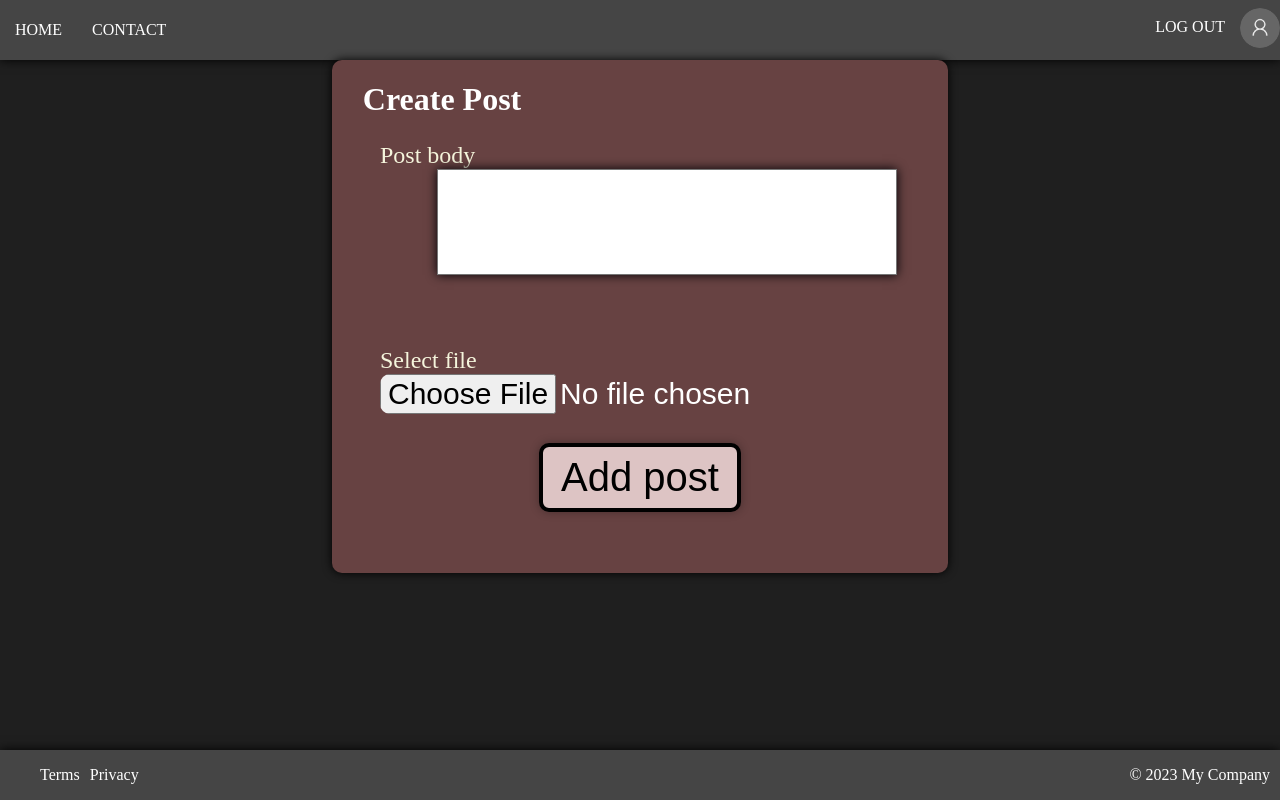
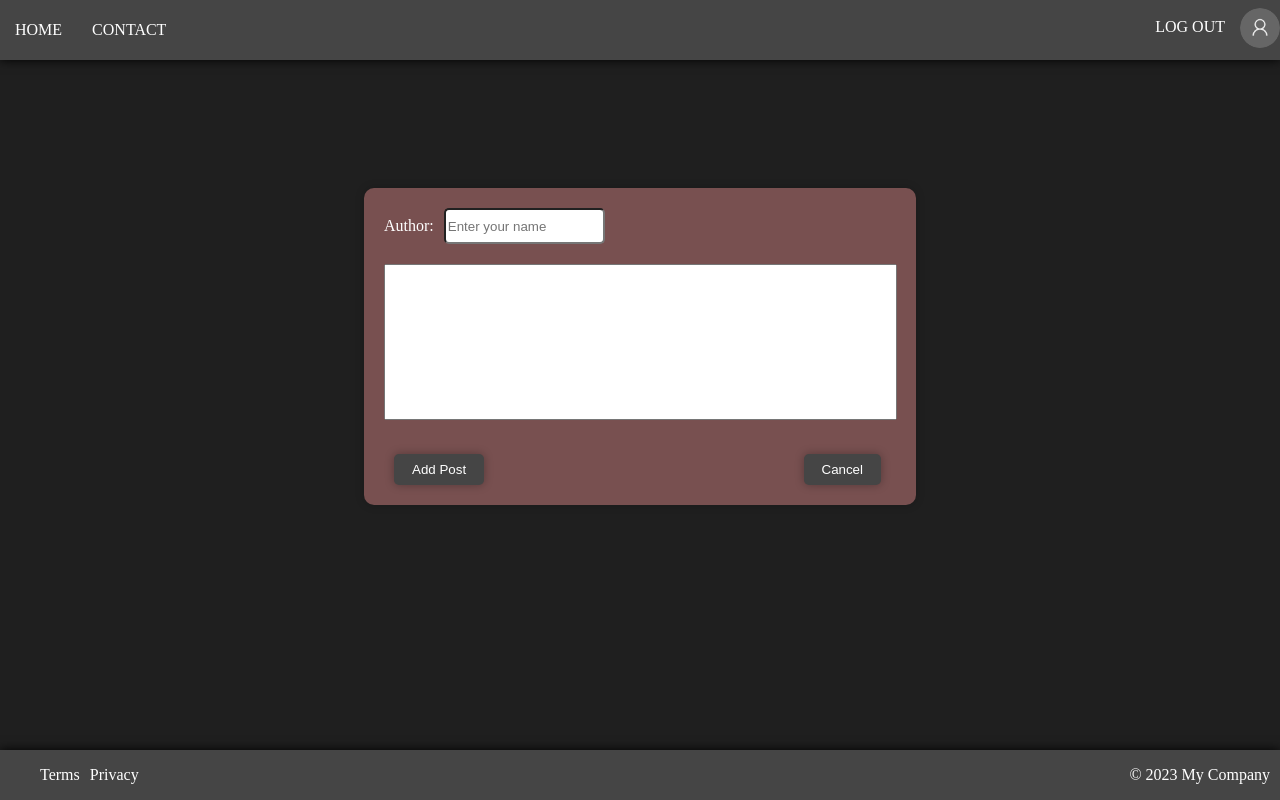
Before and after one commit to OIivr/WAD-Homework-1, a Vue app: page /addpost in a window 1280 px wide. Built offline with nearby package versions, Linux system fonts and the light colour scheme.

Commit message:
Restructured the 'add post' page (#17) + Users can now create new posts.

```diff
--- a/src/views/AddPostPage.vue
+++ b/src/views/AddPostPage.vue
@@ -1,28 +1,25 @@
 <template>
-  <div>
-    <div class="flex-container">
-      <div class="CreatePost">
-        <h1>Create Post</h1>
-        <p class="bigText" id="createPostText">
-          Post body
-          <textarea
-            name="postBody"
-            class="postBody"
-            maxlength="500"
-            v-model="postBody"
-          ></textarea>
-        </p>
-        <br />
-        <p class="bigText" id="createPostText">
-          Select file
+  <div class="post-page">
+    <div class="post-container">
+      <div class="post-header">
+        <label for="author">Author:</label>
         <input
-            type="file"
-            name="chooseFileButton"
-            class="button"
-            @change="onFileChange"
+          id="author"
+          v-model="author"
+          type="text"
+          placeholder="Enter your name"
         />
-        </p>
-        <button id="addPostButton" @click="addPost" class="button" >Add post</button>
+      </div>
+      <div class="post-content">
+        <textarea v-model="post.content" rows="4" cols="50"></textarea>
+      </div>
+      <div class="post-footer">
+        <div class="post-buttons">
+          <button class="edit-button" @click="addPost">Add Post</button>
+        </div>
+        <div class="cancel-button">
+          <button @click="cancel">Cancel</button>
+        </div>
       </div>
     </div>
   </div>
@@ -33,127 +30,101 @@ export default {
   name: "AddPostPage",
   data() {
     return {
-      postBody: "",
-      file: null,
+      post: {},
+      timestamp: new Date().toISOString(),
     };
   },
   methods: {
-    onFileChange(e) {
-      this.file = e.target.files[0];
+    cancel() {
+      this.$router.push("/");
     },
     addPost() {
+      if (!this.author || !this.post.content) {
+        alert("Author and post content cannot be empty");
+      } else {
+        this.post.author = this.author;
+        this.post.date = new Date().toISOString();
+        fetch(`http://localhost:3000/api/posts`, {
+          method: "POST",
+          headers: {
+            "Content-Type": "application/json",
+          },
+          body: JSON.stringify(this.post),
+        })
+          .then((response) => {
+            if (!response.ok) {
+              throw new Error("Network response was not ok");
+            }
             this.$router.push("/");
+          })
+          .catch((err) => console.log(err.message));
+      }
     },
   },
 };
 </script>
 
-<style>
-.bigText {
-  font-size: x-large;
-  font: arial;
-  color: beige;
-}
-.bigTextBlack {
-  font-size: x-large;
-  font: arial;
-  color: black;
-}
-
-@media (max-width: 1050px) {
-  .bigText {
-    display: block;
-    text-align: center;
-    margin-left: 0;
-  }
-  .postBody {
-    width: 90%;
-    margin-right: 10%;
-    margin-top: 10px;
-  }
-  input[name="chooseFileButton"].button {
-    display: flex;
-    align-items: left;
-    margin-left: 10%;
-  }
-  input[name="addPostButton"].button {
-    display: flex;
-    align-items: left;
-    margin-left: 10%;
-  }
-}
-
-@media (max-width: 1200px) {
-  input[name="chooseFileButton"].button {
+<style scoped>
+.post-page {
   display: flex;
   justify-content: center;
   align-items: center;
-    color: rgb(0, 0, 0, 0);
-  }
-}
-#createPostText {
-  margin-left: 2em;
+  height: 100%;
 }
 
-.CreatePost {
-  background-color: rgb(103, 66, 66);
+.post-container {
   color: white;
-  border-radius: 25px;
-  max-width: 80%;
-  max-height: 100%;
-  margin: auto;
-  box-shadow: 0px 0px 10px 0px rgb(0, 0, 0, 1);
-}
-.flex-container > .CreatePost {
-  border-radius: 10px;
-  margin-bottom: 10%;
-}
-.flex-container {
-  flex: 1 0 auto;
+  width: 40%;
   display: flex;
+  flex-direction: column;
   justify-content: center;
   align-items: center;
-  min-height: 80vh;
-  align-content: start;
+  background-color: rgb(120, 80, 80);
+  border-radius: 10px;
+  padding: 20px;
+  box-shadow: 0px 0px 10px 0px rgba(0, 0, 0, 0.2);
+  margin-top: 10%;
 }
+.post-header {
+  width: 100%;
+  display: flex;
 
-.postBody {
-  height: 100px;
-  width: 60%;
-  height: 100px;
-  width: 80%;
-  box-shadow: 0px 0px 10px 0px rgb(0, 0, 6, 20);
-  margin-left: 10%;
-  margin-left: 10%;
+  align-items: center;
+}
+button {
+  margin-top: 10px;
+  margin-left: 10px;
+  color: white;
+  background-color: rgb(69, 69, 69);
+}
+.post-content {
+  width: 100%;
+  margin: 20px 0;
+}
+.post-footer {
+  width: 100%;
+  display: flex;
+  align-items: center;
+  justify-content: space-between;
+}
+button:hover {
+  background-color: rgb(120, 80, 80);
+}
+textarea {
+  width: 99%;
+  height: 150px;
   resize: none;
 }
-
-h1 {
-  margin-left: 5%;
+.post-buttons {
+  flex-wrap: wrap;
+  display: flex;
+  justify-content: space-between;
 }
-.button {
-  font-size: 30px;
-  color: black;
-  border-radius: 10px;
-  margin-bottom : 5%;
-  display: flex;
-  transition-duration: 0.2s;
-
-}
-
-#addPostButton{
-  background-color: rgb(221, 196, 196);
-  font-size: 40px;
-  border: 4px solid black;
-  margin-bottom: 10%;
-  margin-left: auto;
-  margin-right: auto;
-}
-#addPostButton:hover {
-  background-color: rgb(189, 137, 137);
-}
-
-input[type="file"] {
-  color: rgb(365, 365, 365, 100);
+input {
+  margin-left: 10px;
+  width: 30%;
+  height: 30px;
+  border-radius: 5px;
+  resize: none;
 }
 </style>
--- a/src/views/aPost.vue
+++ b/src/views/aPost.vue
@@ -54,6 +54,7 @@ export default {
         .catch((err) => console.log(err.message));
     },
     updatePost() {
+      this.post.date = new Date().toISOString();
       fetch(`http://localhost:3000/api/posts/${this.post.id}`, {
         method: "PUT",
         headers: {
@@ -136,6 +137,7 @@ button:hover {
 textarea {
   width: 99%;
   height: 150px;
+  resize: none;
 }
 .post-buttons {
   flex-wrap: wrap;
```
Also changed, not shown: 2 other files (tests, documents, lock files or other folders). Lines whose indentation alone changed are shown as unchanged.
